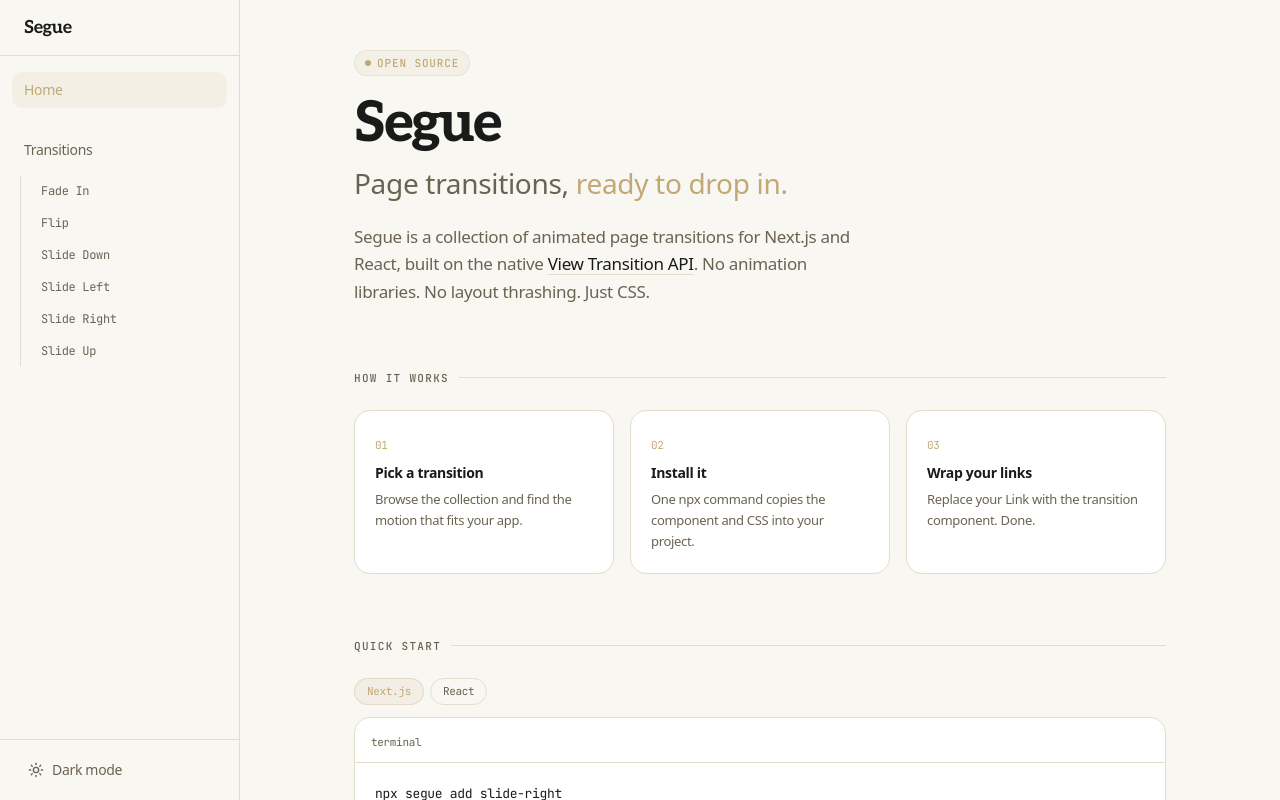
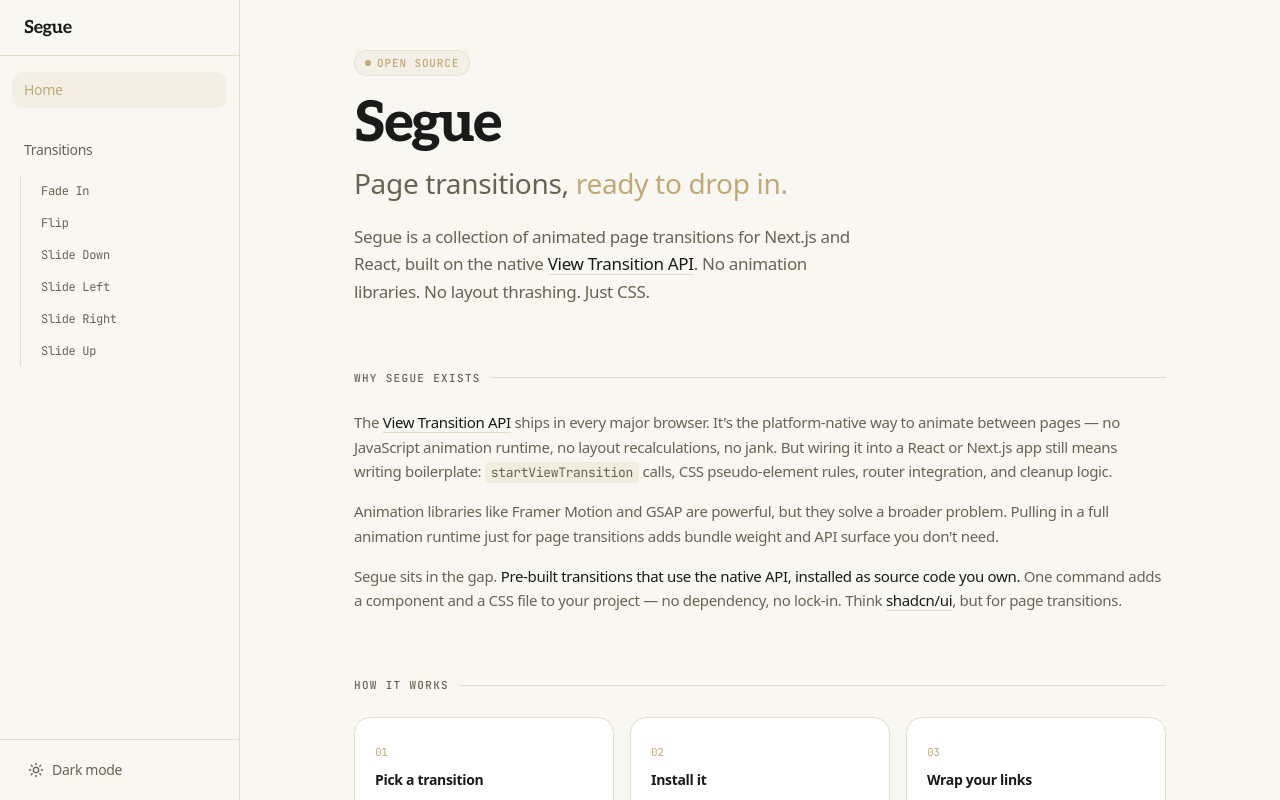
Before and after one commit to RChaubey16/segue, a Next.js app: page / in a window 1280 px wide. Shown: the top 800 px of the page. Built offline with nearby package versions, Linux system fonts and the light colour scheme.

Commit message:
chore: add 'Where Segue sits' section

```diff
--- a/src/app/page.tsx
+++ b/src/app/page.tsx
@@ -35,8 +35,57 @@
         </p>
       </div>
 
+      {/* Why Segue exists */}
+      <div className="animate-fade-up mb-16 [animation-delay:80ms]">
+        <div className="section-label mb-6 flex items-center gap-2.5 font-mono text-[11px] font-medium uppercase tracking-[0.12em] text-muted-foreground">
+          Why Segue exists
+        </div>
+        <div className="space-y-4 text-[15px] leading-relaxed text-muted-foreground">
+          <p>
+            The{" "}
+            <a
+              href="https://developer.mozilla.org/en-US/docs/Web/API/View_Transition_API"
+              target="_blank"
+              rel="noopener noreferrer"
+              className="text-foreground underline decoration-border underline-offset-4 transition-colors hover:decoration-accent"
+            >
+              View Transition API
+            </a>{" "}
+            ships in every major browser. It&apos;s the platform-native way to animate between
+            pages — no JavaScript animation runtime, no layout recalculations, no jank. But wiring
+            it into a React or Next.js app still means writing boilerplate:{" "}
+            <code className="rounded bg-muted px-1.5 py-0.5 font-mono text-[13px]">
+              startViewTransition
+            </code>{" "}
+            calls, CSS pseudo-element rules, router integration, and cleanup logic.
+          </p>
+          <p>
+            Animation libraries like Framer Motion and GSAP are powerful, but they solve a broader
+            problem. Pulling in a full animation runtime just for page transitions adds bundle
+            weight and API surface you don&apos;t need.
+          </p>
+          <p>
+            Segue sits in the gap.{" "}
+            <span className="text-foreground font-medium">
+              Pre-built transitions that use the native API, installed as source code you own.
+            </span>{" "}
+            One command adds a component and a CSS file to your project — no dependency, no lock-in.
+            Think{" "}
+            <a
+              href="https://ui.shadcn.com"
+              target="_blank"
+              rel="noopener noreferrer"
+              className="text-foreground underline decoration-border underline-offset-4 transition-colors hover:decoration-accent"
+            >
+              shadcn/ui
+            </a>
+            , but for page transitions.
+          </p>
+        </div>
+      </div>
+
       {/* How it works */}
-      <div className="animate-fade-up mb-16 [animation-delay:80ms]">
+      <div className="animate-fade-up mb-16 [animation-delay:120ms]">
         <div className="section-label mb-6 flex items-center gap-2.5 font-mono text-[11px] font-medium uppercase tracking-[0.12em] text-muted-foreground">
           How it works
         </div>
@@ -74,7 +123,7 @@
       </div>
 
       {/* Quick start */}
-      <div className="animate-fade-up mb-16 [animation-delay:120ms]">
+      <div className="animate-fade-up mb-16 [animation-delay:160ms]">
         <div className="section-label mb-6 flex items-center gap-2.5 font-mono text-[11px] font-medium uppercase tracking-[0.12em] text-muted-foreground">
           Quick start
         </div>
@@ -82,7 +131,7 @@
       </div>
 
       {/* Transitions */}
-      <div className="animate-fade-up [animation-delay:160ms]">
+      <div className="animate-fade-up [animation-delay:200ms]">
         <div className="section-label mb-6 flex items-center gap-2.5 font-mono text-[11px] font-medium uppercase tracking-[0.12em] text-muted-foreground">
           Transitions
         </div>
```
Also changed, not shown: 1 other file (tests, documents, lock files or other folders).
